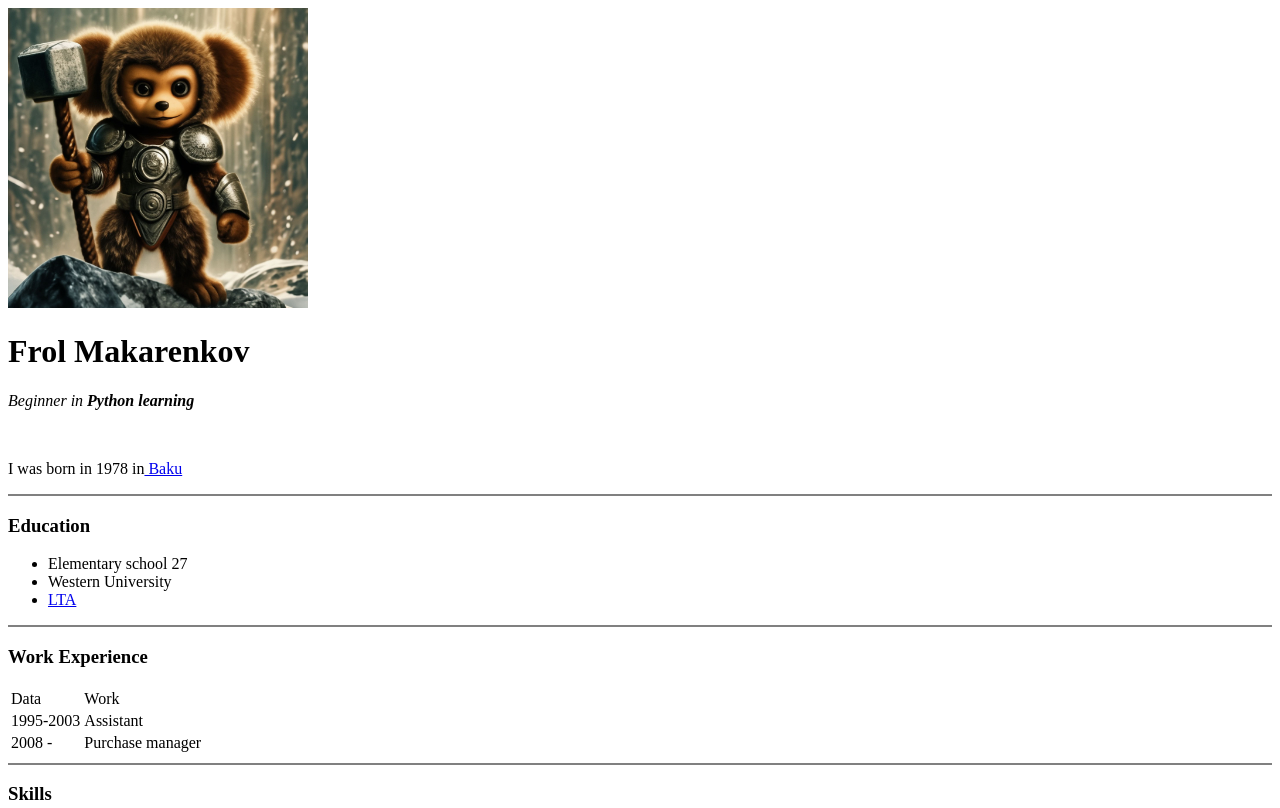
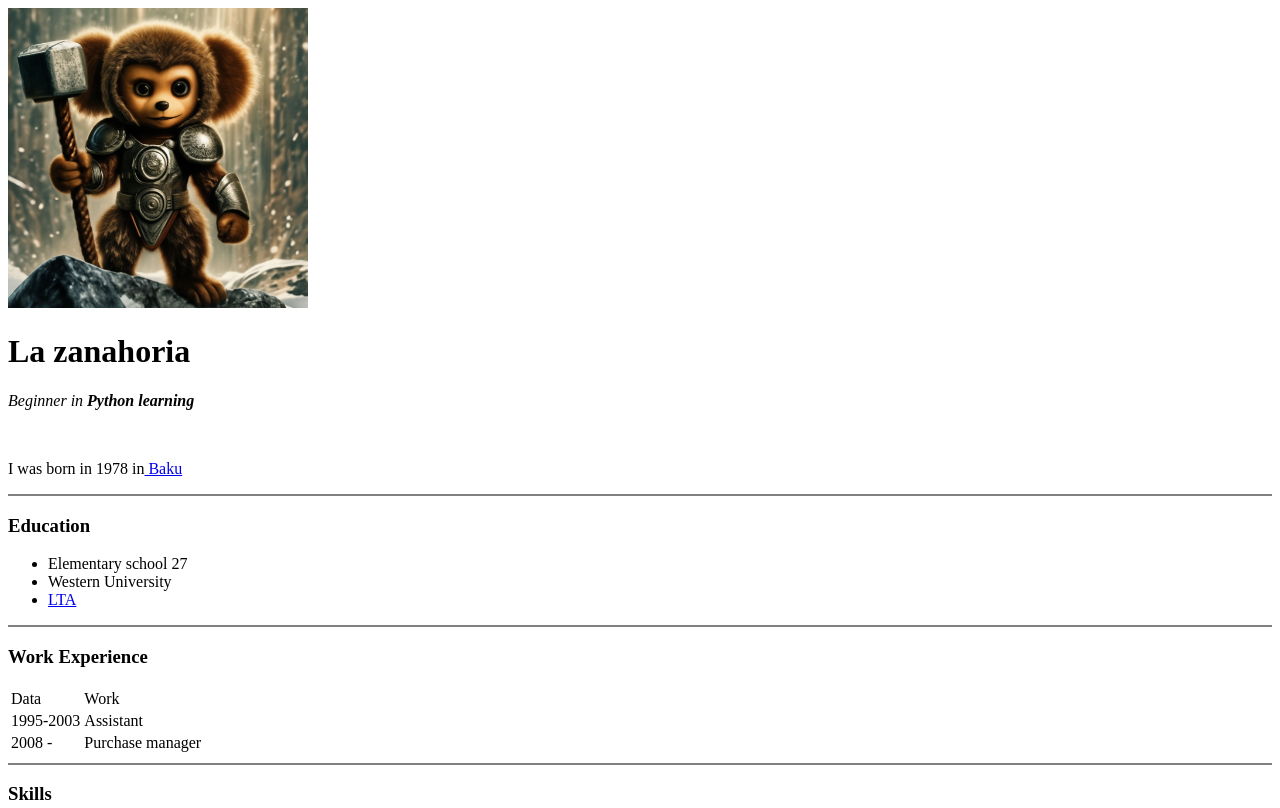
Before and after one commit to Norfol/CV_new, a plain HTML site: page index.html in a window 1280 px wide. Shown: the top 808 px of the page. Drawn offline with Linux system fonts and the light colour scheme.

Commit message:
Update index.html

```diff
--- a/index.html
+++ b/index.html
@@ -8,7 +8,7 @@
 <!--Загрузка изображения и смена размера-->
 <img src="images/tor.jpg" width="300" height="300">
 
-<h1>Frol Makarenkov </h1>
+<h1>La zanahoria </h1>
 <!--Добавление абзацев<p> Изменение шрифта на italic <i>, жирный шрифт <strong>-->
 <p><i>Beginner in <strong>Python learning</strong> </i></p>
 <br>
```
